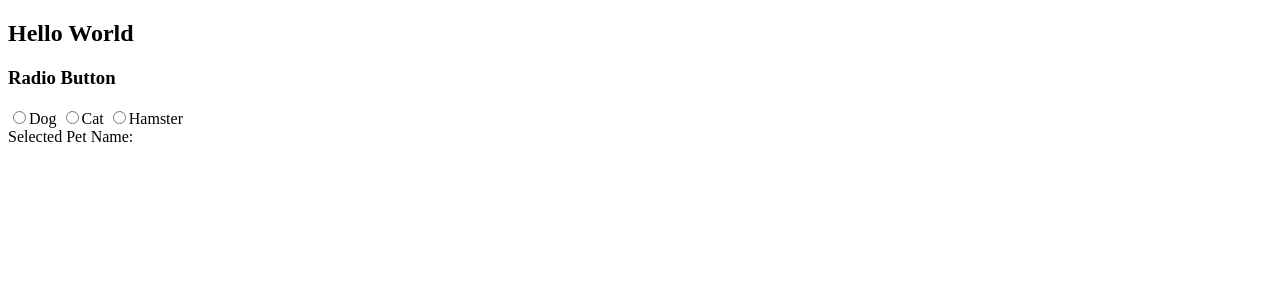
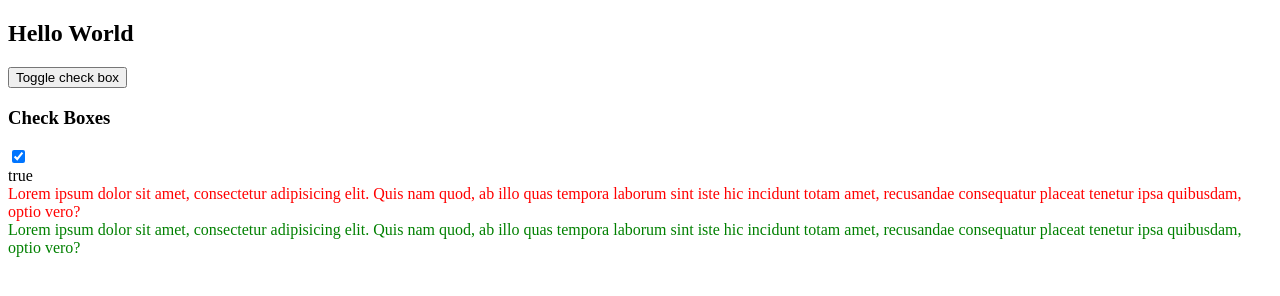
Before and after one commit to jtom90/AngularJS-April_2016, a plain HTML site: page Lesson02 - Angular Directives/index.html in a window 1280 px wide. Drawn offline with nearby package versions, Linux system fonts and the light colour scheme.

Commit message:
angular directives and utility functions

```diff
--- a/Lesson02 - Angular Directives/index.html
+++ b/Lesson02 - Angular Directives/index.html
@@ -14,6 +14,10 @@
 
 		.greenText {
 			color: green;
+		}
+
+		.redText {
+			color: red;
 		}
 
 		.whiteText {
@@ -34,7 +38,28 @@
 	<div ng-controller="MyController as ctrl">
 
 
-	<h3>Radio Button</h3>
+
+	<button ng-click="ctrl.onUserClick()">Toggle check box</button>
+
+
+
+	<h3>Check Boxes</h3>
+	<input type="checkbox" ng-model="ctrl.isBoxChecked">
+	<div ng-bind="::ctrl.isBoxChecked"></div>
+
+	<div ng-if="ctrl.isBoxChecked" class="redText">
+		Lorem ipsum dolor sit amet, consectetur adipisicing elit. Quis nam quod, ab illo quas tempora laborum sint iste hic incidunt totam amet, recusandae consequatur placeat tenetur ipsa quibusdam, optio vero?
+	</div>
+	<div ng-show="ctrl.isBoxChecked" class="greenText">
+		Lorem ipsum dolor sit amet, consectetur adipisicing elit. Quis nam quod, ab illo quas tempora laborum sint iste hic incidunt totam amet, recusandae consequatur placeat tenetur ipsa quibusdam, optio vero?
+	</div>
+
+
+
+
+
+
+<!-- 	<h3>Radio Button</h3>
 	<input type="radio"
 		name="pet"
 		ng-model="ctrl.petSelected"
@@ -50,7 +75,7 @@
 
 	<div>
 		<label>Selected Pet Name: </label><span ng-bind="ctrl.petSelected.name"></span>
-	</div>
+	</div> -->
 
 
 <!-- 	<h3>Text Input</h3>
--- a/Lesson02 - Angular Directives/index.js
+++ b/Lesson02 - Angular Directives/index.js
@@ -14,18 +14,21 @@ myMod.controller('MyController', function() {
 		}
 	};
 
+	self.onUserClick = function() {
+		self.isBoxChecked = !self.isBoxChecked;
+	};
 
-	self.myDog = {
-		name: 'Max'
-	};
-	self.myCat = {
-		name: 'Sally'
-	};
-	self.myHamster = {
-		name: 'Tom'
-	}
+	self.isBoxChecked = true;
 
-
+	// self.myDog = {
+	// 	name: 'Max'
+	// };
+	// self.myCat = {
+	// 	name: 'Sally'
+	// };
+	// self.myHamster = {
+	// 	name: 'Tom'
+	// };
 
 	// self.myPerson = {
 	// 	name: 'George',
```
